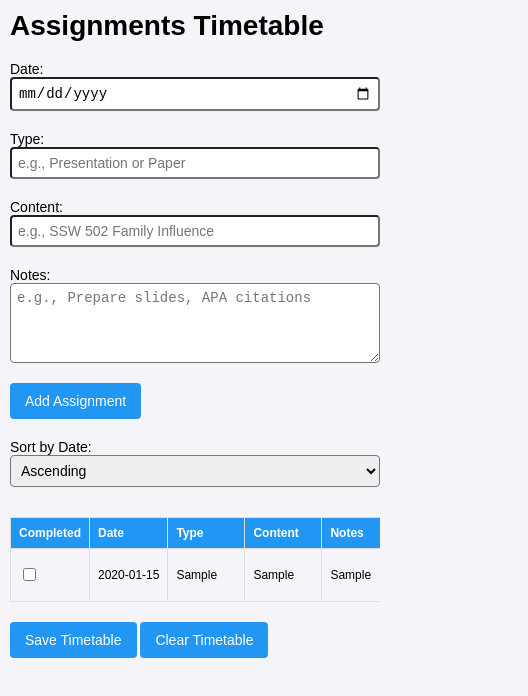
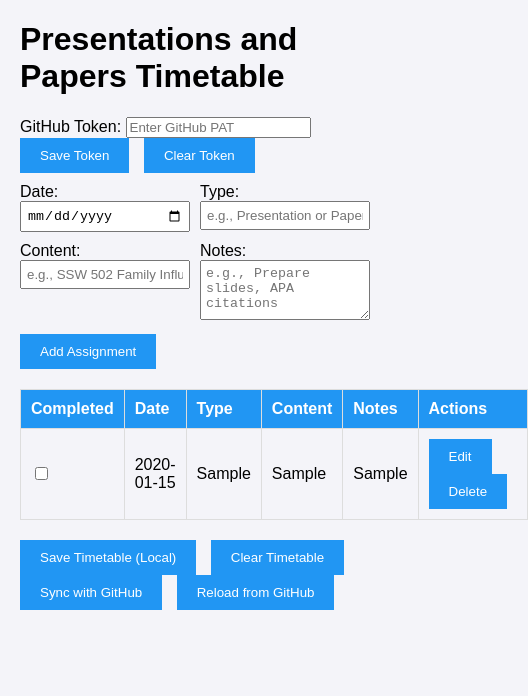
Before and after one commit to lhwongn-bot/nicktimetable, a plain HTML site: page index.html in a window 390 px wide. Both pictures are taken after typing "2020-01-15", "Sample", "Sample", "Sample" into the empty fields and a click on the button "Add Assignment". Shown: the whole page, 528 px wide, since content can reach past the window. Drawn offline with Linux system fonts and the light colour scheme; no server answers.

Commit message:
Add files via upload

```diff
--- a/index.html
+++ b/index.html
@@ -1,96 +1,45 @@
-<script type="text/javascript">
-        var gk_isXlsx = false;
-        var gk_xlsxFileLookup = {};
-        var gk_fileData = {};
-        function filledCell(cell) {
-          return cell !== '' && cell != null;
-        }
-        function loadFileData(filename) {
-        if (gk_isXlsx && gk_xlsxFileLookup[filename]) {
-            try {
-                var workbook = XLSX.read(gk_fileData[filename], { type: 'base64' });
-                var firstSheetName = workbook.SheetNames[0];
-                var worksheet = workbook.Sheets[firstSheetName];
-
-                // Convert sheet to JSON to filter blank rows
-                var jsonData = XLSX.utils.sheet_to_json(worksheet, { header: 1, blankrows: false, defval: '' });
-                // Filter out blank rows (rows where all cells are empty, null, or undefined)
-                var filteredData = jsonData.filter(row => row.some(filledCell));
-
-                // Heuristic to find the header row by ignoring rows with fewer filled cells than the next row
-                var headerRowIndex = filteredData.findIndex((row, index) =>
-                  row.filter(filledCell).length >= filteredData[index + 1]?.filter(filledCell).length
-                );
-                // Fallback
-                if (headerRowIndex === -1 || headerRowIndex > 25) {
-                  headerRowIndex = 0;
-                }
-
-                // Convert filtered JSON back to CSV
-                var csv = XLSX.utils.aoa_to_sheet(filteredData.slice(headerRowIndex)); // Create a new sheet from filtered array of arrays
-                csv = XLSX.utils.sheet_to_csv(csv, { header: 1 });
-                return csv;
-            } catch (e) {
-                console.error(e);
-                return "";
-            }
-        }
-        return gk_fileData[filename] || "";
-        }
-        </script><!DOCTYPE html>
+<!DOCTYPE html>
 <html lang="en">
 <head>
     <meta charset="UTF-8">
-    <meta name="viewport" content="width=device-width, initial-scale=1.0, maximum-scale=1.0, user-scalable=no">
-    <title>Assignments Timetable</title>
+    <meta name="viewport" content="width=device-width, initial-scale=1.0">
+    <title>Presentations and Papers Timetable</title>
     <style>
         body {
             font-family: Arial, sans-serif;
             margin: 20px;
             background-color: #f4f4f9;
-            font-size: 16px;
-            -webkit-text-size-adjust: 100%; /* Prevent font scaling in iOS */
         }
         table {
             width: 100%;
             border-collapse: collapse;
             margin-bottom: 20px;
-            overflow-x: auto; /* Allow horizontal scrolling on small screens */
         }
         th, td {
             border: 1px solid #ddd;
             padding: 10px;
             text-align: left;
-            min-width: 80px; /* Ensure columns are readable */
         }
         th {
             background-color: #2196F3;
             color: white;
         }
-        input[type="text"], input[type="date"], textarea, select {
+        input[type="text"], input[type="date"], textarea {
             width: 100%;
-            padding: 8px;
+            padding: 5px;
             box-sizing: border-box;
-            font-size: 16px; /* Larger font for touch */
-            border-radius: 4px;
         }
         textarea {
-            height: 80px;
+            height: 60px;
             resize: vertical;
         }
-        select {
-            padding: 8px;
-            margin-right: 10px;
-        }
         button {
-            padding: 12px 20px; /* Larger tap area */
+            padding: 10px 20px;
             background-color: #2196F3;
             color: white;
             border: none;
             cursor: pointer;
-            border-radius: 4px;
-            font-size: 16px;
-            touch-action: manipulation; /* Prevent double-tap zoom */
+            margin-right: 10px;
         }
         button:hover {
             background-color: #1976D2;
@@ -100,14 +49,10 @@
             display: flex;
             flex-wrap: wrap;
             gap: 10px;
-            align-items: center;
         }
         .input-row label {
             flex: 1;
-            min-width: 100px;
-            display: flex;
-            flex-direction: column;
-            font-size: 14px;
+            min-width: 120px;
         }
         .edit-mode {
             background-color: #e3f2fd;
@@ -121,61 +66,28 @@
         .edit-mode .view-text {
             display: none;
         }
-        .urgent {
-            color: red;
-        }
         .error-message {
             color: red;
             margin-top: 10px;
-            font-size: 14px;
         }
-        /* Responsive adjustments for iPhone */
-        @media screen and (max-width: 600px) {
-            body {
-                margin: 10px;
-                font-size: 14px;
-            }
-            th, td {
-                padding: 8px;
-                font-size: 12px;
-                min-width: 60px;
-            }
-            input[type="text"], input[type="date"], textarea, select {
-                font-size: 14px;
-                padding: 6px;
-            }
-            button {
-                padding: 10px 15px;
-                font-size: 14px;
-            }
-            .input-row label {
-                min-width: 100%;
-                margin-bottom: 10px;
-            }
-            table {
-                display: block;
-                overflow-x: auto;
-                white-space: nowrap;
-            }
+        .token-row {
+            margin-bottom: 10px;
         }
     </style>
 </head>
 <body>
-    <h1>Assignments Timetable</h1>
+    <h1>Presentations and Papers Timetable</h1>
+    <div class="token-row">
+        <label>GitHub Token: <input type="password" id="githubToken" placeholder="Enter GitHub PAT"></label>
+        <button onclick="saveToken()">Save Token</button>
+        <button onclick="clearToken()">Clear Token</button>
+    </div>
     <div class="input-row">
         <label>Date: <input type="date" id="newDate"></label>
         <label>Type: <input type="text" id="newType" placeholder="e.g., Presentation or Paper"></label>
         <label>Content: <input type="text" id="newContent" placeholder="e.g., SSW 502 Family Influence"></label>
         <label>Notes: <textarea id="newNotes" placeholder="e.g., Prepare slides, APA citations"></textarea></label>
         <button onclick="addAssignment()">Add Assignment</button>
-    </div>
-    <div class="input-row">
-        <label>Sort by Date:
-            <select id="sortOrder" onchange="loadTimetable()">
-                <option value="asc">Ascending</option>
-                <option value="desc">Descending</option>
-            </select>
-        </label>
     </div>
     <div id="errorMessage" class="error-message"></div>
     <table id="timetable">
@@ -191,41 +103,52 @@
         </thead>
         <tbody id="tableBody"></tbody>
     </table>
-    <button onclick="saveTimetable()">Save Timetable</button>
+    <button onclick="saveTimetable()">Save Timetable (Local)</button>
     <button onclick="clearTimetable()">Clear Timetable</button>
+    <button onclick="syncToGitHub()">Sync with GitHub</button>
+    <button onclick="loadFromGitHub()">Reload from GitHub</button>
 
     <script>
+        // ========== GitHub Sync Settings ==========
+        const GITHUB_USER = "lhwongn-bot";
+        const GITHUB_REPO = "nicktimetable";
+        const GITHUB_FILEPATH = "assignments.json";
+
+        // ========== GitHub Token Handling ==========
+        function getToken() {
+            return localStorage.getItem("githubToken") || "";
+        }
+        function saveToken() {
+            const t = document.getElementById("githubToken").value.trim();
+            if (t) {
+                localStorage.setItem("githubToken", t);
+                alert("Token saved!");
+            } else {
+                alert("Please enter a token.");
+            }
+        }
+        function clearToken() {
+            localStorage.removeItem("githubToken");
+            document.getElementById("githubToken").value = "";
+            alert("Token cleared!");
+        }
+        document.getElementById("githubToken").value = getToken();
+
+        // ========== Timetable Logic ==========
         function showError(message) {
             const errorDiv = document.getElementById("errorMessage");
             errorDiv.textContent = message;
             setTimeout(() => errorDiv.textContent = "", 5000);
         }
 
-        function testLocalStorage() {
-            try {
-                localStorage.setItem('test', 'test');
-                localStorage.removeItem('test');
-                return true;
-            } catch (e) {
-                showError('localStorage is not available. This may be because the file is opened directly from the Files app. Please host the file on a web server to enable saving.');
-                return false;
-            }
-        }
-
         function loadTimetable() {
-            if (!testLocalStorage()) return;
             try {
                 const savedData = localStorage.getItem("assignmentsTimetable");
                 const tableBody = document.getElementById("tableBody");
                 tableBody.innerHTML = "";
-                const sortOrder = document.getElementById("sortOrder").value;
                 if (savedData) {
-                    let assignments = JSON.parse(savedData);
-                    assignments.sort((a, b) => {
-                        const dateA = new Date(a.date);
-                        const dateB = new Date(b.date);
-                        return sortOrder === "asc" ? dateA - dateB : dateB - dateA;
-                    });
+                    const assignments = JSON.parse(savedData);
+                    assignments.sort((a, b) => new Date(a.date) - new Date(b.date));
                     assignments.forEach(a => {
                         addRowToTable(a.id, a.date, a.type, a.content, a.notes, a.completed);
                     });
@@ -240,17 +163,9 @@
             const tableBody = document.getElementById("tableBody");
             const row = document.createElement("tr");
             row.setAttribute("data-id", id);
-
-            const currentDate = new Date();
-            currentDate.setHours(0, 0, 0, 0); // Reset time for comparison
-            const dueDate = new Date(date);
-            dueDate.setHours(0, 0, 0, 0);
-            const daysDiff = (dueDate - currentDate) / (1000 * 60 * 60 * 24);
-            const isUrgent = daysDiff <= 7 && daysDiff >= 0;
-
             row.innerHTML = `
                 <td><input type="checkbox" ${completed ? "checked" : ""} onchange="updateCompletion(${id}, this.checked)"></td>
-                <td class="${isUrgent ? 'urgent' : ''}">
+                <td>
                     <span class="view-text">${date}</span>
                     <input type="date" class="edit-input" value="${date}">
                 </td>
@@ -276,7 +191,6 @@
         }
 
         function addAssignment() {
-            if (!testLocalStorage()) return;
             const dateInput = document.getElementById("newDate").value;
             const typeInput = document.getElementById("newType").value;
             const contentInput = document.getElementById("newContent").value;
@@ -296,7 +210,7 @@
                     showError("");
                 } catch (e) {
                     console.error("Error adding assignment:", e);
-                    showError("Failed to add assignment. Please try again or check localStorage availability.");
+                    showError("Failed to add assignment. Please try again.");
                 }
             } else {
                 showError("Please fill in Date, Type, and Content fields.");
@@ -332,7 +246,7 @@
                     showError("");
                 } catch (e) {
                     console.error("Error saving row:", e);
-                    showError("Failed to save changes. Please try again or check localStorage availability.");
+                    showError("Failed to save changes. Please try again.");
                 }
             } else {
                 showError("Please fill in Date, Type, and Content fields.");
@@ -353,7 +267,7 @@
                 showError("");
             } catch (e) {
                 console.error("Error updating completion:", e);
-                showError("Failed to update completion status. Please try again or check localStorage availability.");
+                showError("Failed to update completion status. Please try again.");
             }
         }
 
@@ -369,7 +283,7 @@
                     alert("Assignment deleted successfully!");
                 } catch (e) {
                     console.error("Error deleting assignment:", e);
-                    showError("Failed to delete assignment. Please try again or check localStorage availability.");
+                    showError("Failed to delete assignment. Please try again.");
                 }
             }
         }
@@ -383,7 +297,7 @@
                     alert("Timetable cleared successfully!");
                 } catch (e) {
                     console.error("Error clearing timetable:", e);
-                    showError("Failed to clear timetable. Please try again or check localStorage availability.");
+                    showError("Failed to clear timetable. Please try again.");
                 }
             }
         }
@@ -400,12 +314,84 @@
                 }
             } catch (e) {
                 console.error("Error saving timetable:", e);
-                showError("Failed to save timetable. Please try again or check localStorage availability.");
+                showError("Failed to save timetable. Please try again.");
             }
         }
 
-        window.onload = function() {
-            testLocalStorage();
+        // ========== GitHub Sync Logic ==========
+
+        // Load assignments from GitHub (assignments.json)
+        async function loadFromGitHub() {
+            try {
+                showError("Loading from GitHub...");
+                const url = `https://raw.githubusercontent.com/${GITHUB_USER}/${GITHUB_REPO}/main/${GITHUB_FILEPATH}`;
+                const resp = await fetch(url, { cache: "no-store" });
+                if (resp.ok) {
+                    const data = await resp.json();
+                    localStorage.setItem("assignmentsTimetable", JSON.stringify(data));
+                    loadTimetable();
+                    showError("Loaded from GitHub!");
+                } else {
+                    showError("assignments.json not found in repo. Start by syncing your first timetable!");
+                }
+            } catch (e) {
+                console.error(e);
+                showError("Failed to load from GitHub.");
+            }
+        }
+
+        // Save assignments to GitHub (assignments.json)
+        async function syncToGitHub() {
+            const token = getToken();
+            if (!token) {
+                showError("GitHub token missing! Please enter and save it above.");
+                return;
+            }
+            const assignments = JSON.parse(localStorage.getItem("assignmentsTimetable") || "[]");
+            if (assignments.length === 0) {
+                showError("Nothing to sync.");
+                return;
+            }
+            showError("Syncing to GitHub...");
+            try {
+                const url = `https://api.github.com/repos/${GITHUB_USER}/${GITHUB_REPO}/contents/${GITHUB_FILEPATH}`;
+                // Get the SHA of the existing file (if any)
+                let sha = null;
+                const getResp = await fetch(url, { headers: { Authorization: `token ${token}` }});
+                if (getResp.ok) {
+                    const json = await getResp.json();
+                    sha = json.sha;
+                }
+                // Prepare put data
+                const putData = {
+                    message: "Update assignments.json",
+                    content: btoa(unescape(encodeURIComponent(JSON.stringify(assignments, null, 2)))),
+                };
+                if (sha) putData.sha = sha;
+                const putResp = await fetch(url, {
+                    method: "PUT",
+                    headers: {
+                        "Authorization": `token ${token}`,
+                        "Accept": "application/vnd.github.v3+json",
+                    },
+                    body: JSON.stringify(putData)
+                });
+                if (putResp.ok) {
+                    showError("Synced to GitHub!");
+                    alert("Assignments uploaded to GitHub!");
+                } else {
+                    const err = await putResp.json();
+                    showError("GitHub sync failed: " + (err.message || "Unknown error"));
+                }
+            } catch (e) {
+                console.error(e);
+                showError("Failed to sync to GitHub.");
+            }
+        }
+
+        // Load timetable from GitHub on first load (optional, comment out if you want to only load local)
+        window.onload = async function() {
+            await loadFromGitHub();
             loadTimetable();
         };
     </script>
```
